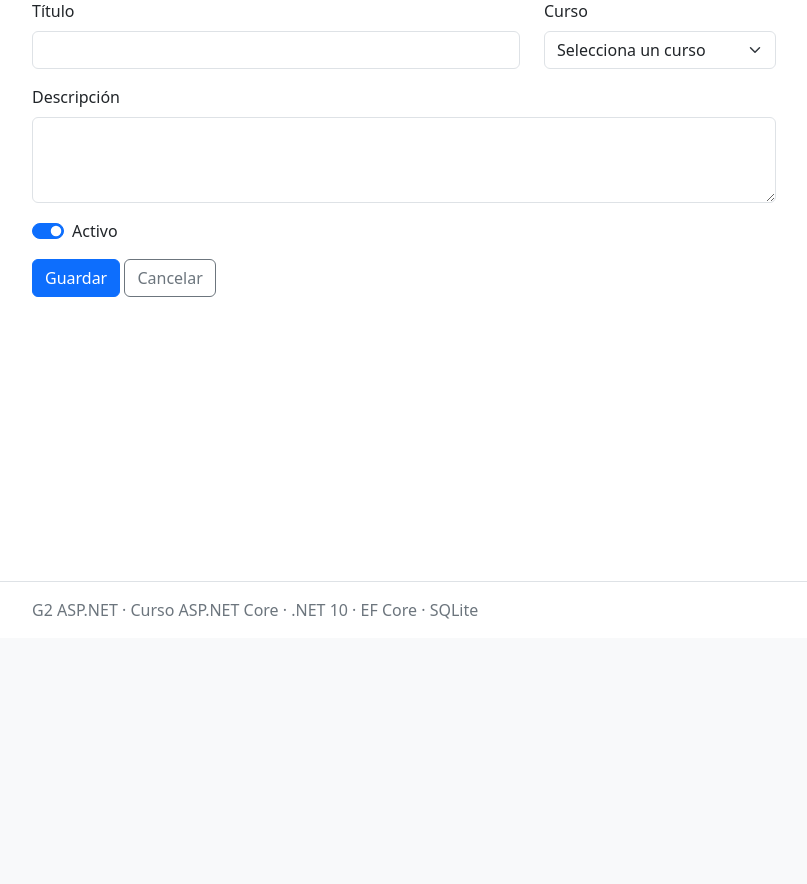
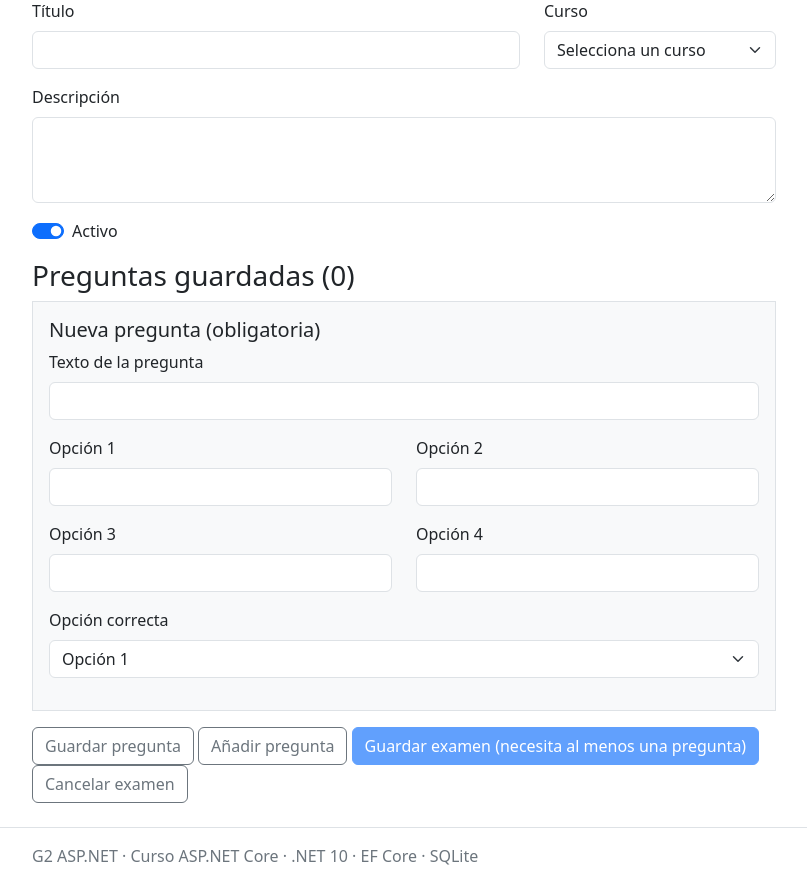
Before and after one commit to certidevs/g2_aspnet, an ASP.NET Core app: page /Exams/Create in a window 1280 px wide. Shown: the part 162-1046 px from the top of the page, without its empty margins (50-857 px from the left). Before the commit the page ends 781 px from the top, so only its background shows below. Run offline with ASP.NET Core 8, Linux system fonts and the light colour scheme; a user stored in the database is signed in; data comes from the database, SQL or seed files in the repository; some libraries are stand-ins or nearby versions.

Commit message:
#41 Add Question form to the Exam form (all in same view)

```diff
--- a/Views/Exams/Form.cshtml
+++ b/Views/Exams/Form.cshtml
@@ -1,16 +1,17 @@
 @model Exam
 @{
     ViewData["Title"] = Model.Id == 0 ? "Nuevo examen" : "Editar examen";
+    var preguntas = ViewBag.Preguntas ?? new List<Question>();
+    var preguntaActual = ViewBag.PreguntaActual ?? new Question();
+    var esPrimeraPregunta = ViewBag.EsPrimeraPregunta ?? (preguntas.Count == 0);
 }
 
 <h1>@ViewData["Title"]</h1>
 
-@* Formulario para crear o editar un examen. Envía a la acción Save del controlador Exams. *@
 <form asp-action="Save" method="post" class="col-lg-8">
     <div asp-validation-summary="ModelOnly" class="alert alert-danger"></div>
     <input type="hidden" asp-for="Id" />
 
-    @* Campos: Título y Curso (desplegable) *@
     <div class="row">
         <div class="col-md-8 mb-3">
             <label class="form-label" asp-for="Title">Título</label>
@@ -26,22 +27,125 @@
         </div>
     </div>
 
-    @* Campo: Descripción *@
     <div class="mb-3">
         <label class="form-label" asp-for="Description">Descripción</label>
         <textarea class="form-control" asp-for="Description" rows="3"></textarea>
         <span class="text-danger" asp-validation-for="Description"></span>
     </div>
 
-    @* Campo: Activo (switch) *@
     <div class="form-check form-switch mb-3">
         <input class="form-check-input" asp-for="IsActive" />
         <label class="form-check-label" asp-for="IsActive">Activo</label>
     </div>
 
-    @* Botones: Guardar y Cancelar *@
-    <button class="btn btn-primary" type="submit">Guardar</button>
-    <a class="btn btn-outline-secondary" asp-action="Index">Cancelar</a>
+    <h3>Preguntas guardadas (@preguntas.Count)</h3>
+
+    @foreach (var p in preguntas)
+    {
+        <div class="card mb-3">
+            <div class="card-body">
+                <h5 class="card-title">@p.Text</h5>
+                <p class="card-text">
+                    <strong>1.</strong> @p.Option1<br />
+                    <strong>2.</strong> @p.Option2<br />
+                    <strong>3.</strong> @p.Option3<br />
+                    <strong>4.</strong> @p.Option4<br />
+                    <strong>Correcta:</strong> Opción @p.CorrectOption
+                </p>
+            </div>
+        </div>
+    }
+
+    <div class="border p-3 mb-3 bg-light">
+        <h5>Nueva pregunta @(esPrimeraPregunta ? "(obligatoria)" : "")</h5>
+
+        <input type="hidden" name="pregunta.ExamId" value="@Model.Id" />
+
+        <div class="mb-3">
+            <label class="form-label">Texto de la pregunta</label>
+            <input class="form-control" name="pregunta.Text" value="@preguntaActual.Text" />
+        </div>
+
+        <div class="row">
+            <div class="col-md-6 mb-3">
+                <label class="form-label">Opción 1</label>
+                <input class="form-control" name="pregunta.Option1" value="@preguntaActual.Option1" />
+            </div>
+            <div class="col-md-6 mb-3">
+                <label class="form-label">Opción 2</label>
+                <input class="form-control" name="pregunta.Option2" value="@preguntaActual.Option2" />
+            </div>
+        </div>
+
+        <div class="row">
+            <div class="col-md-6 mb-3">
+                <label class="form-label">Opción 3</label>
+                <input class="form-control" name="pregunta.Option3" value="@preguntaActual.Option3" />
+            </div>
+            <div class="col-md-6 mb-3">
+                <label class="form-label">Opción 4</label>
+                <input class="form-control" name="pregunta.Option4" value="@preguntaActual.Option4" />
+            </div>
+        </div>
+
+        <div class="mb-3">
+            <label class="form-label">Opción correcta</label>
+            <select class="form-select" name="pregunta.CorrectOption">
+                @if (preguntaActual.CorrectOption == 1)
+                {
+                    <option value="1" selected>Opción 1</option>
+                }
+                else
+                {
+                    <option value="1">Opción 1</option>
+                }
+                @if (preguntaActual.CorrectOption == 2)
+                {
+                    <option value="2" selected>Opción 2</option>
+                }
+                else
+                {
+                    <option value="2">Opción 2</option>
+                }
+                @if (preguntaActual.CorrectOption == 3)
+                {
+                    <option value="3" selected>Opción 3</option>
+                }
+                else
+                {
+                    <option value="3">Opción 3</option>
+                }
+                @if (preguntaActual.CorrectOption == 4)
+                {
+                    <option value="4" selected>Opción 4</option>
+                }
+                else
+                {
+                    <option value="4">Opción 4</option>
+                }
+            </select>
+        </div>
+    </div>
+
+    <div class="mt-3">
+        @if (!esPrimeraPregunta)
+        {
+            <button type="submit" name="accion" value="cancelQuestion" class="btn btn-outline-danger">Cancelar pregunta</button>
+        }
+        <button type="submit" name="accion" value="saveQuestion" class="btn btn-outline-secondary">Guardar pregunta</button>
+        <button type="submit" name="accion" value="addQuestion" class="btn btn-outline-secondary">Añadir pregunta</button>
+
+        @if (preguntas.Count > 0)
+        {
+            <button type="submit" name="accion" value="saveExam" class="btn btn-primary">Guardar examen</button>
+        }
+        else
+        {
+            <button type="submit" name="accion" value="saveExam" class="btn btn-primary" disabled>Guardar examen (necesita al menos una pregunta)</button>
+        }
+
+        <a class="btn btn-outline-secondary" asp-action="Cancelar">Cancelar examen</a>
+    </div>
 </form>
 
 @section Scripts {
```
